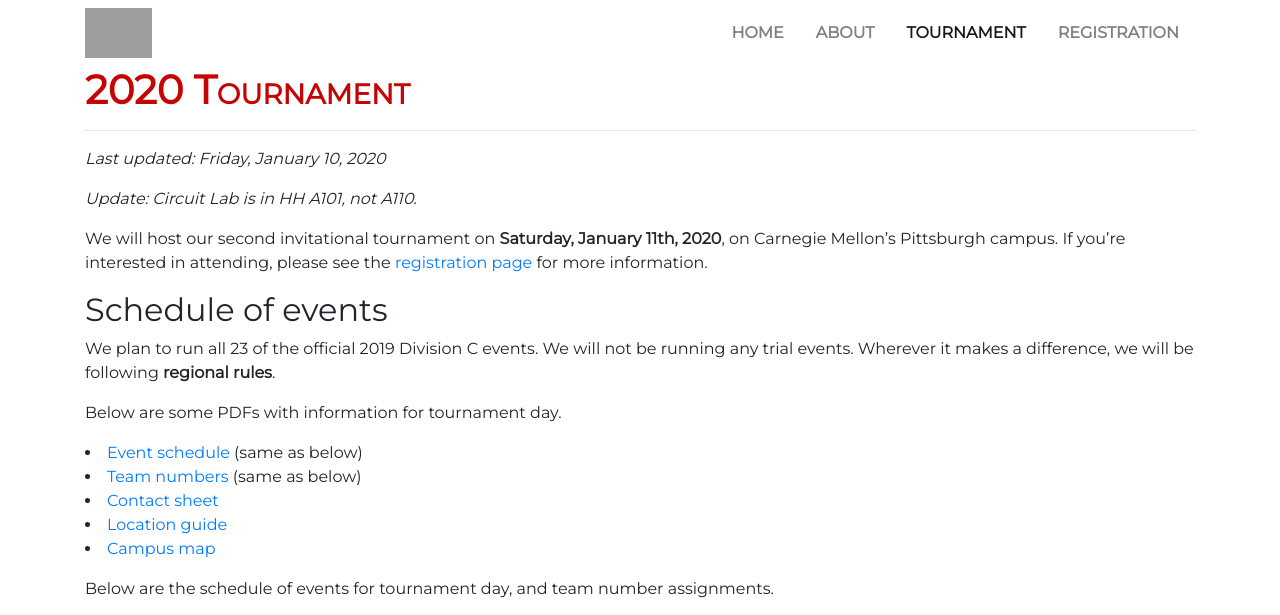
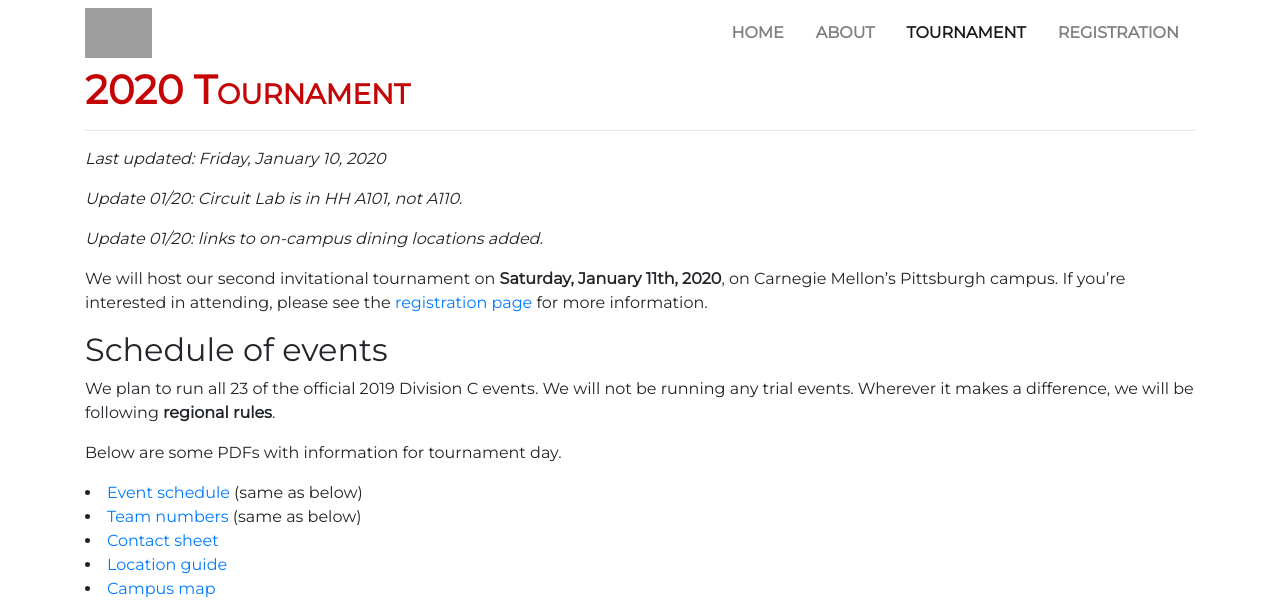
Before and after one commit to cmuscioly/cmuscioly.github.io, a Jekyll site: the page built from tournament.md, in a window 1280 px wide. Shown: the top 615 px of the page. Built offline with Jekyll 4.4.1, drawn with Linux system fonts in a browser that asks for light colours; nearby versions of some CDN libraries; some of the changed text lies outside the part shown; grey boxes are pictures that could not be loaded.

Commit message:
Update on-campus dining

```diff
--- a/tournament.md
+++ b/tournament.md
@@ -8,7 +8,9 @@
 <hr>
 _Last updated: Friday, January 10, 2020_
 
-_Update: Circuit Lab is in HH A101, not A110._
+_Update 01/20: Circuit Lab is in HH A101, not A110._
+
+_Update 01/20: links to on-campus dining locations added._
 
 We will host our second invitational tournament on
 **Saturday, January 11th, 2020**, on Carnegie Mellon's Pittsburgh campus.
@@ -72,7 +74,7 @@
 
 ### Food
 
-Since the tournament takes place on a weekend during winter break, not many on-campus locations are open.
+Since the tournament takes place on a weekend during winter break, on-campus dining locations may be closed. Visit [CMU Dining](https://apps.studentaffairs.cmu.edu/dining/conceptinfo/?page=listConcepts) for a list of on-campus dining locations and hours.
 
 Some nearby off-campus food options include:
 
```
